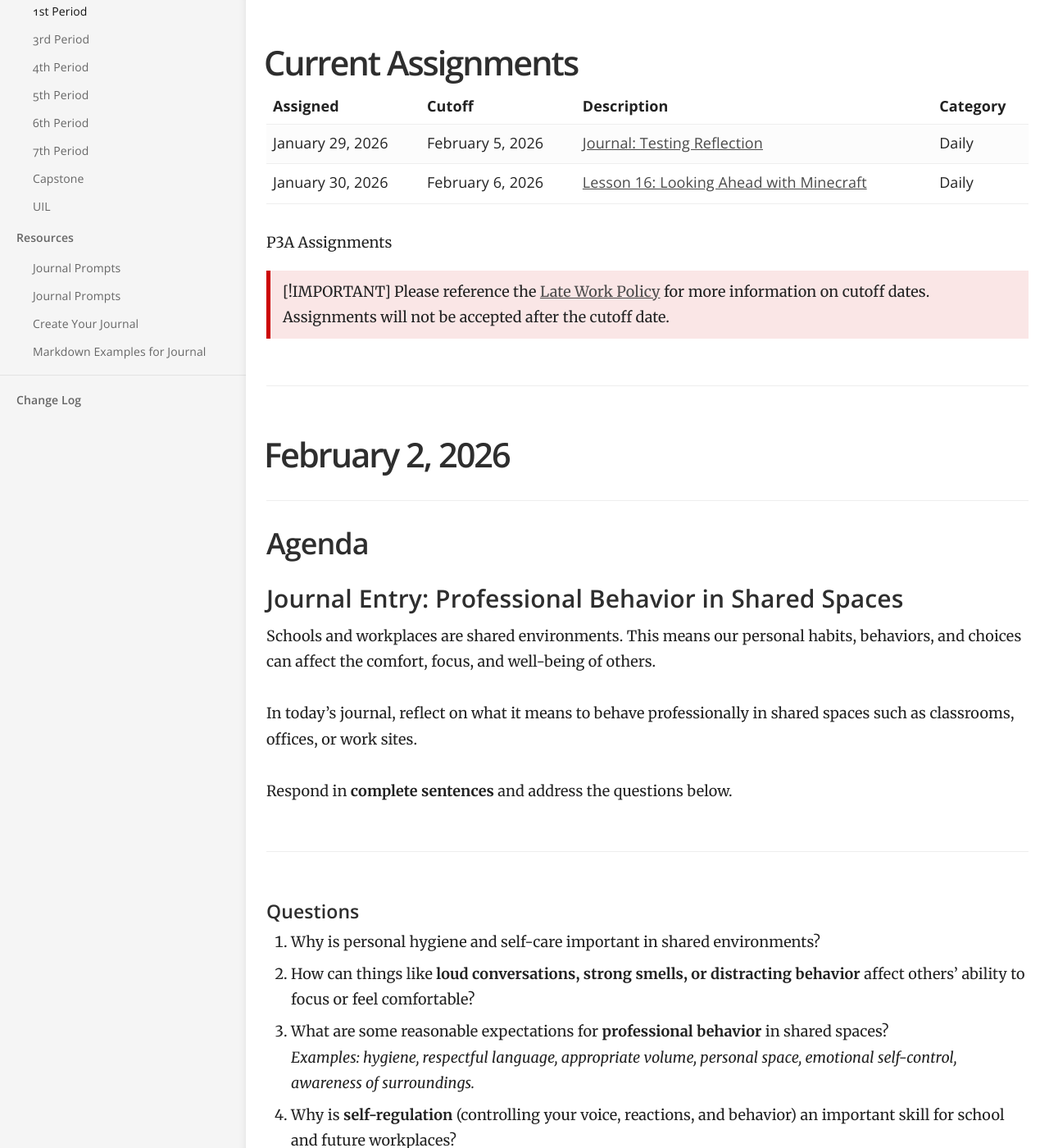
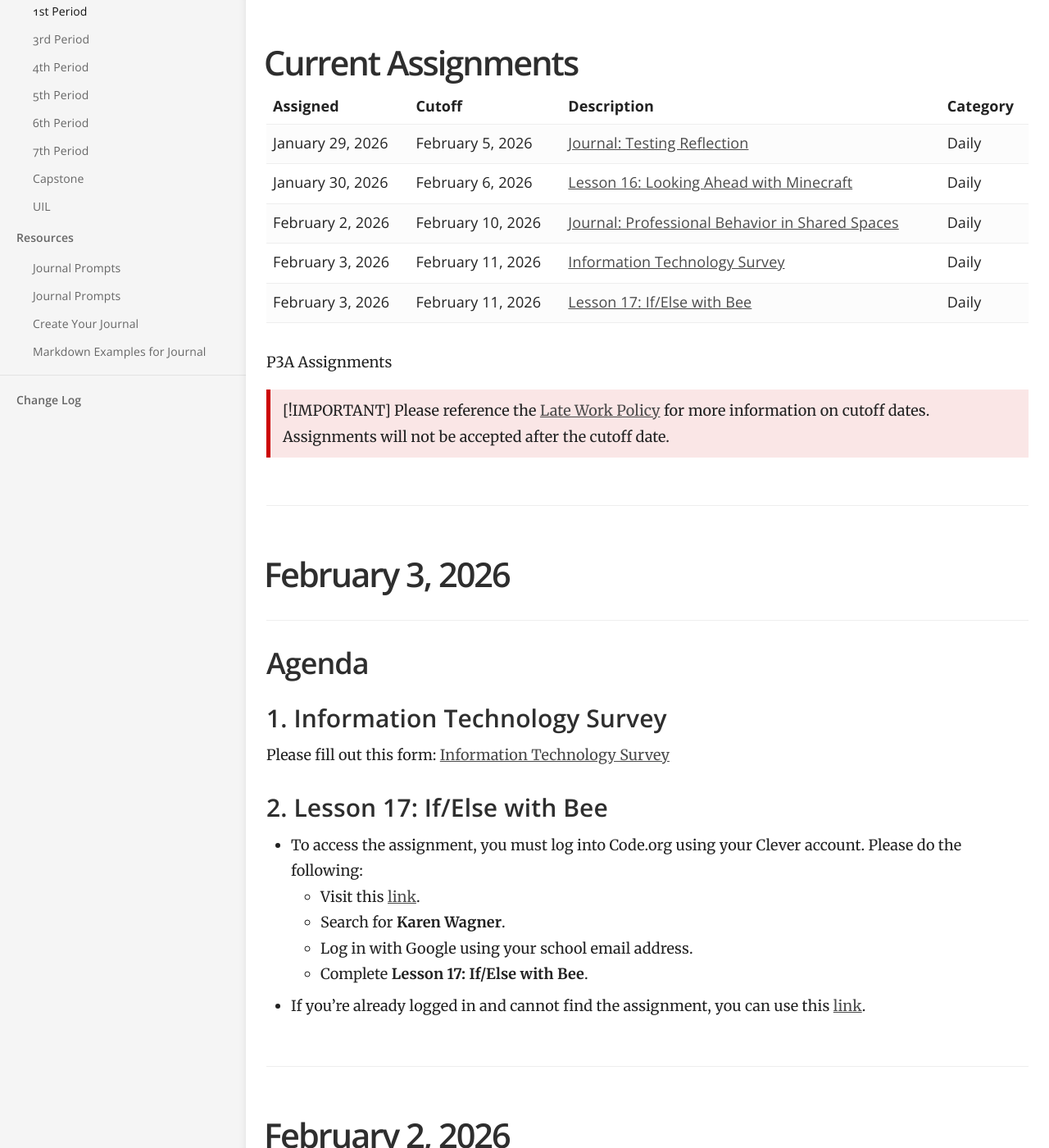
Before and after one commit to mswhitby/classroom, a Jekyll site: the page built from _docs/classes/1st.md, in a window 1280 px wide and 1400 px high, scrolled down 223 px. Shown: the whole window at 82% size. Built offline with Jekyll 4.4.1, drawn with Linux system fonts in a browser that asks for light colours.

Commit message:
Updated lessons

```diff
--- a/_docs/classes/1st.md
+++ b/_docs/classes/1st.md
@@ -28,6 +28,27 @@ order: 1
     <td align="left">Daily</td>
   </tr>
 
+  <tr>
+    <td align="left">February 2, 2026</td>
+    <td align="left">February 10, 2026</td>
+    <td align="left"><a href="https://github.com/mswhitby/classroom/blob/main/_docs/classes/1st.md#february-2-2026">Journal: Professional Behavior in Shared Spaces</a></td>
+    <td align="left">Daily</td>
+  </tr>
+
+  <tr>
+    <td align="left">February 3, 2026</td>
+    <td align="left">February 11, 2026</td>
+    <td align="left"><a href="https://github.com/mswhitby/classroom/blob/main/_docs/classes/1st.md#february-3-2026">Information Technology Survey</a></td>
+    <td align="left">Daily</td>
+  </tr>
+
+  <tr>
+    <td align="left">February 3, 2026</td>
+    <td align="left">February 11, 2026</td>
+    <td align="left"><a href="https://github.com/mswhitby/classroom/blob/main/_docs/classes/1st.md#february-3-2026">Lesson 17: If/Else with Bee</a></td>
+    <td align="left">Daily</td>
+  </tr>
+
 </table>
 
 <details>
@@ -120,8 +141,8 @@ order: 1
   </tr>
 
   <tr>
-    <td align="left">January 22, 2026</td>
-    <td align="left">January 28, 2026</td>
+    <td align="left">February 2, 2026</td>
+    <td align="left">February 2, 2026</td>
     <td align="left"><a href="https://github.com/mswhitby/classroom/blob/main/_docs/classes/1st.md#january-21-2026">Lesson 14: Nested Loops in Maze</a></td>
     <td align="left">Daily</td>
   </tr>
@@ -142,6 +163,27 @@ order: 1
 > Please reference the [Late Work Policy](https://github.com/mswhitby/classroom/blob/main/_docs/resources/late_work.md) for more information on cutoff dates. Assignments will not be accepted after the cutoff date.
 
 ****
+
+# February 3, 2026
+
+## Agenda
+
+### 1. Information Technology Survey
+
+Please fill out this form: [Information Technology Survey](https://forms.office.com/Pages/ResponsePage.aspx?id=L8RkFxV1qEmnEnqRUF6kpQS1CTHAESNOsyklvYFmpDpUMzQ2N0s3WThHTktYWUw1UjhNRzJLTkFEWS4u)
+
+### 2. Lesson 17: If/Else with Bee
+- To access the assignment, you must log into Code.org using your Clever account. Please do the following:
+    - Visit this [link](https://clever.com/oauth/district-picker?client_id=2f27405716644a951b23&redirect_uri=https%3A%2F%2Fstudio.code.org%2Fusers%2Fauth%2Fclever%2Fcallback&response_type=code&state=ede33ff61289cf32708a0f54079cdd23e31d0b0a02b0e0e8).
+    - Search for **Karen Wagner**.
+    - Log in with Google using your school email address.
+    - Complete **Lesson 17: If/Else with Bee**.
+
+- If you're already logged in and cannot find the assignment, you can use this [link](https://studio.code.org/courses/express-2025/units/1/lessons/17/levels/1).
+
+
+
+----
 
 # February 2, 2026
 
```
